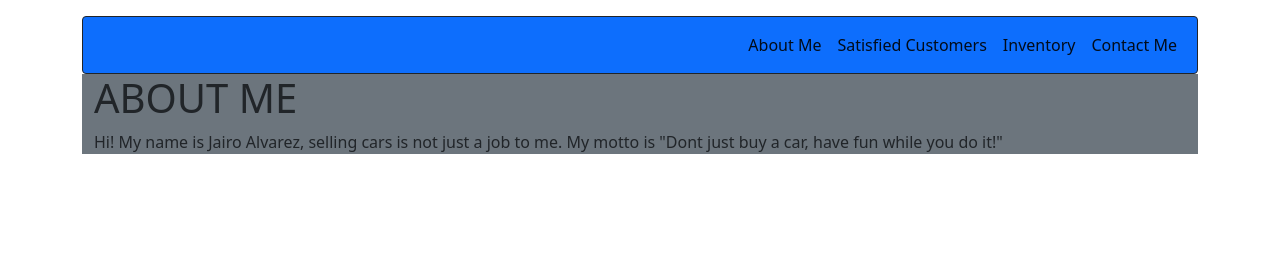
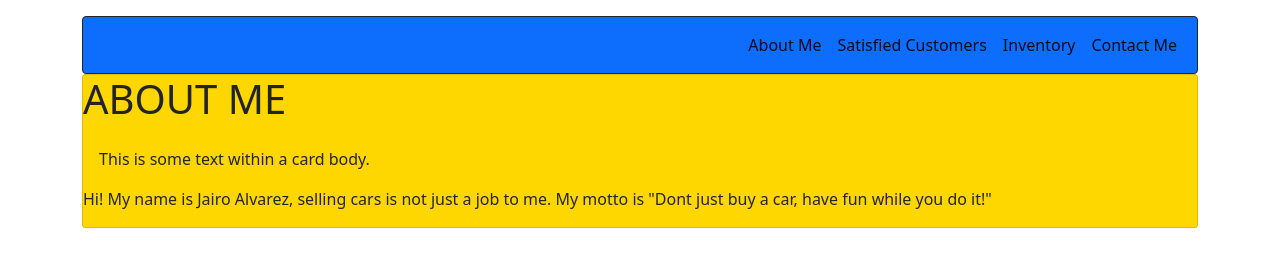
Before and after one commit to jericholee/my-pwp-jericho, a plain HTML site: page public_html/index.html in a window 1280 px wide. Drawn offline with nearby package versions, Linux system fonts and the light colour scheme; files that its build step writes are made by us from their sources.

Commit message:
fixed css link to HTML.Edit on about me section.

```diff
--- a/public_html/index.html
+++ b/public_html/index.html
@@ -6,7 +6,7 @@
 	<meta name="viewport" content="width=device-width, initial-scale=1">
 	<!------ Bootstrap CSS ------>
 	<link href="https://cdn.jsdelivr.net/npm/bootstrap@5.1.0/dist/css/bootstrap.min.css" rel="stylesheet" integrity="sha384-KyZXEAg3QhqLMpG8r+8fhAXLRk2vvoC2f3B09zVXn8CA5QIVfZOJ3BCsw2P0p/We" crossorigin="anonymous">
-	<link href="styles/style.css" rel="stylesheet">
+	<link rel="stylesheet" href="style.css">
 	<title>Personal Website Project</title>
 
 </head>
@@ -38,10 +38,12 @@
 <!------ End of Navbar ------>
 
 <!------ About Me Section ------>
-<div class="container bg-secondary border-dark">
-<h1 class="text-uppercase" style=" ">About Me</h1>
-<p>Hi! My name is Jairo Alvarez, selling cars is not just a job to me. My motto is "Dont just buy a car, have fun while you do it!"</p>
-</div>
+	<div id="about" class="card">
+		<h1 class="text-uppercase" style=" ">About Me</h1>
+		<div class="card-body">This is some text within a card body.</div>
+			<p>Hi! My name is Jairo Alvarez, selling cars is not just a job to me. My motto is "Dont just buy a car, have fun while you do it!"</p>
+		</div>
+	</section>
 <!------ End of About Me Section ------>
 </body>
 </html>
--- /dev/null
+++ b/public_html/style.css
@@ -0,0 +1,4 @@
+#about {
+    background-color: gold;
+    flex-direction: column;
+}
```
Also changed, not shown: public_html/documentation/milestone-1.html (+1 -1 lines), public_html/styles.css (deleted), style.css (deleted).
